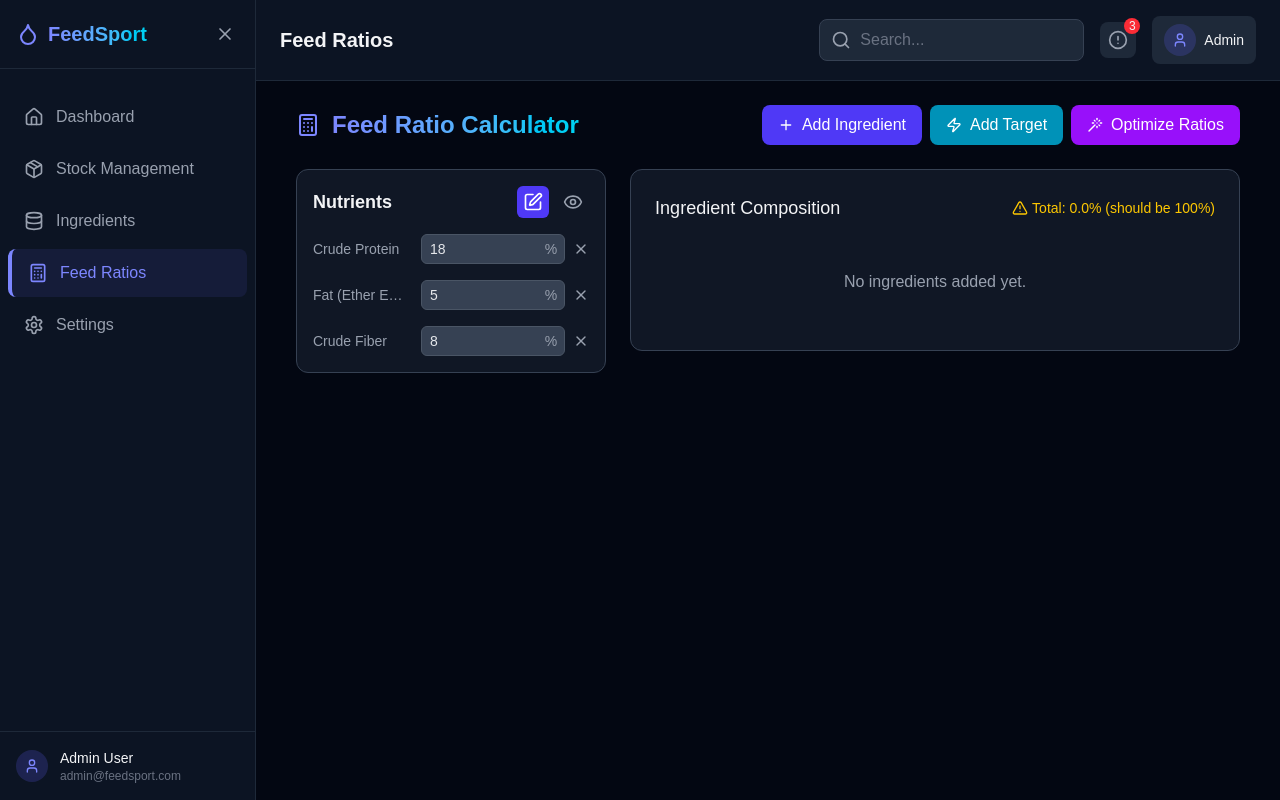
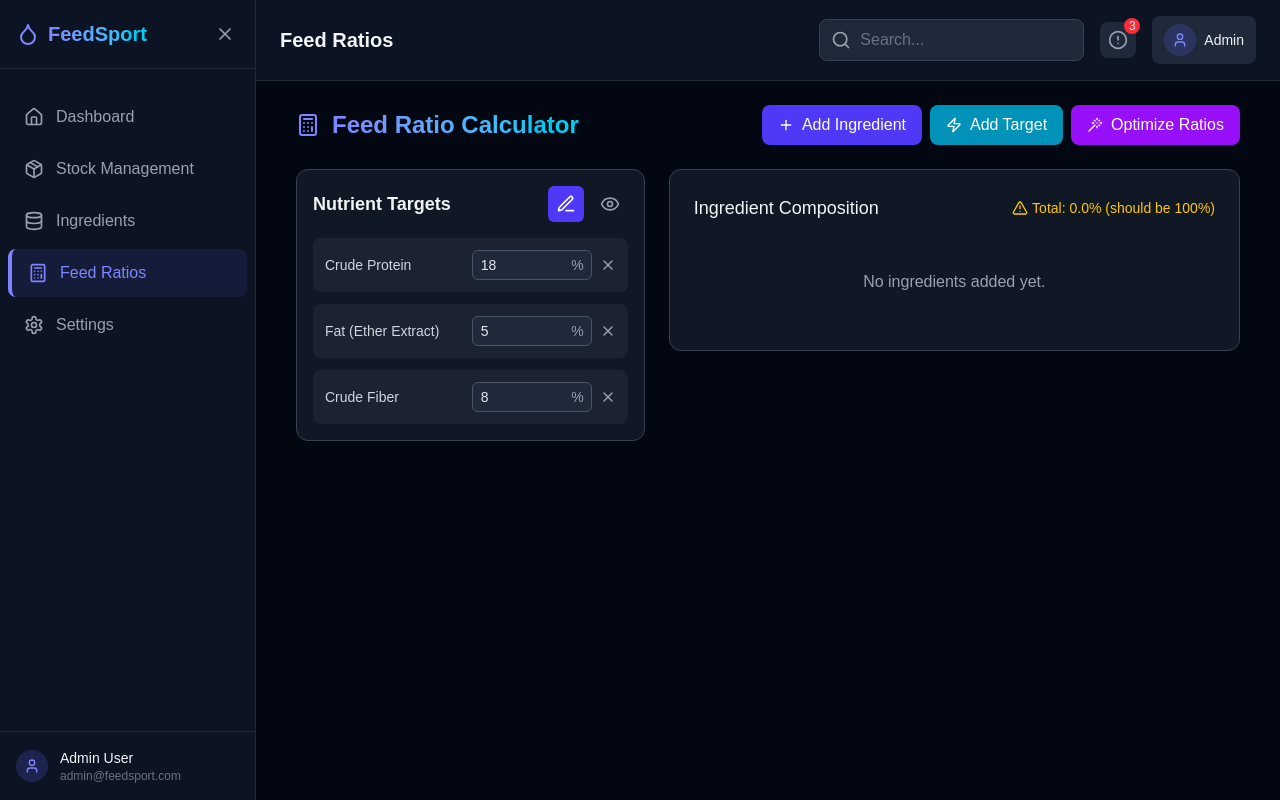
Before and after one commit to k1muza/feedsport, a Next.js app: page /admin/ratios in a window 1280 px wide. Built offline with nearby package versions, Linux system fonts and the light colour scheme.

Commit message:
update left sidepan

```diff
--- a/src/components/admin/FeedRations/LeftPanel.tsx
+++ b/src/components/admin/FeedRations/LeftPanel.tsx
@@ -1,6 +1,6 @@
 import { TargetNutrient } from "@/types";
-import { X, Edit, Eye } from "lucide-react";
-import { useCallback, memo } from "react";
+import { Edit3, Eye, X } from "lucide-react";
+import { memo, useCallback } from "react";
 
 interface ProgressBarProps {
   value: number;
@@ -20,6 +20,8 @@ const ProgressBar = ({ value, target, met }: ProgressBarProps) => (
   </div>
 );
 
+ProgressBar.displayName = "ProgressBar";
+
 interface TargetItemProps {
   target: TargetNutrient;
   onUpdate: (value: number) => void;
@@ -36,11 +38,11 @@ const TargetItem = memo(({ target, onUpdate, onRemove }: TargetItemProps) => {
   );
 
   return (
-    <div className="group space-y-2">
+    <div className="group space-y-2 p-3 bg-gray-700/30 rounded-lg">
       <div className="flex items-center justify-between">
         <div className="flex items-center space-x-3 flex-1">
-          <span className="text-sm text-gray-400 w-24 truncate">{target.name}</span>
-          <div className="relative flex-1">
+          <span className="text-sm text-gray-300 truncate flex-1">{target.name}</span>
+          <div className="relative flex-1 max-w-[120px]">
             <input
               type="number"
               min={0}
@@ -48,7 +50,7 @@ const TargetItem = memo(({ target, onUpdate, onRemove }: TargetItemProps) => {
               step={0.1}
               value={target.value}
               onChange={handleChange}
-              className="w-full pl-2 pr-6 py-1 bg-gray-700 border border-gray-600 rounded-md text-gray-200 text-sm focus:ring-1 focus:ring-indigo-500"
+              className="w-full pl-2 pr-6 py-1 bg-gray-800 border border-gray-600 rounded-md text-gray-200 text-sm focus:ring-1 focus:ring-indigo-500"
             />
             <span className="absolute right-2 top-1/2 -translate-y-1/2 text-gray-400 text-sm">%</span>
           </div>
@@ -65,7 +67,7 @@ const TargetItem = memo(({ target, onUpdate, onRemove }: TargetItemProps) => {
   );
 });
 
-TargetItem.displayName = 'TargetItem';
+TargetItem.displayName = "TargetItem";
 
 interface ResultItemProps {
   target: TargetNutrient;
@@ -78,7 +80,7 @@ const ResultItem = memo(({ target, value }: ResultItemProps) => {
   const statusColor = met ? "text-green-400" : "text-red-400";
 
   return (
-    <div className="p-3 rounded-lg bg-gray-700/30">
+    <div className="p-3 bg-gray-700/30 rounded-lg">
       <div className="flex justify-between items-center mb-1">
         <span className="text-sm text-gray-300">{target.name}</span>
         <span className={`text-xs ${statusColor}`}>{statusText}</span>
@@ -92,7 +94,7 @@ const ResultItem = memo(({ target, value }: ResultItemProps) => {
   );
 });
 
-ResultItem.displayName = 'ResultItem';
+ResultItem.displayName = "ResultItem";
 
 export const LeftPanel = memo(({
   showPanel,
@@ -110,21 +112,21 @@ export const LeftPanel = memo(({
   onRemoveTarget: (id: string) => void;
 }) => {
   return (
-    <div className="lg:w-80">
-      <div className="bg-gray-800/50 border border-gray-700 rounded-xl p-4 h-full">
+    <div className="w-full lg:w-96">
+      <div className="bg-gray-800/50 border border-gray-700 rounded-xl p-4">
         <div className="flex justify-between items-center mb-4">
-          <h3 className="text-lg font-semibold text-gray-100">Nutrients</h3>
+          <h3 className="text-lg font-semibold text-gray-100">Nutrient Targets</h3>
           <div className="flex items-center gap-2">
             <button
               onClick={() => onSwitchPanel('targets')}
-              className={`p-1.5 rounded-md ${showPanel === 'targets' ? 'bg-indigo-600 text-white' : 'text-gray-400 hover:bg-gray-700'}`}
+              className={`p-2 rounded-md ${showPanel === 'targets' ? 'bg-indigo-600 text-white' : 'text-gray-400 hover:bg-gray-700'}`}
               aria-label="Edit targets"
             >
-              <Edit className="w-5 h-5" />
+              <Edit3 className="w-5 h-5" />
             </button>
             <button
               onClick={() => onSwitchPanel('results')}
-              className={`p-1.5 rounded-md ${showPanel === 'results' ? 'bg-indigo-600 text-white' : 'text-gray-400 hover:bg-gray-700'}`}
+              className={`p-2 rounded-md ${showPanel === 'results' ? 'bg-indigo-600 text-white' : 'text-gray-400 hover:bg-gray-700'}`}
               aria-label="View results"
             >
               <Eye className="w-5 h-5" />
@@ -132,7 +134,7 @@ export const LeftPanel = memo(({
           </div>
         </div>
 
-        <div className="space-y-4">
+        <div className="space-y-3">
           {showPanel === 'targets' ? (
             targets.map(target => (
               <TargetItem
@@ -157,4 +159,4 @@ export const LeftPanel = memo(({
   );
 });
 
-LeftPanel.displayName = 'LeftPanel';
+LeftPanel.displayName = "LeftPanel";
```
